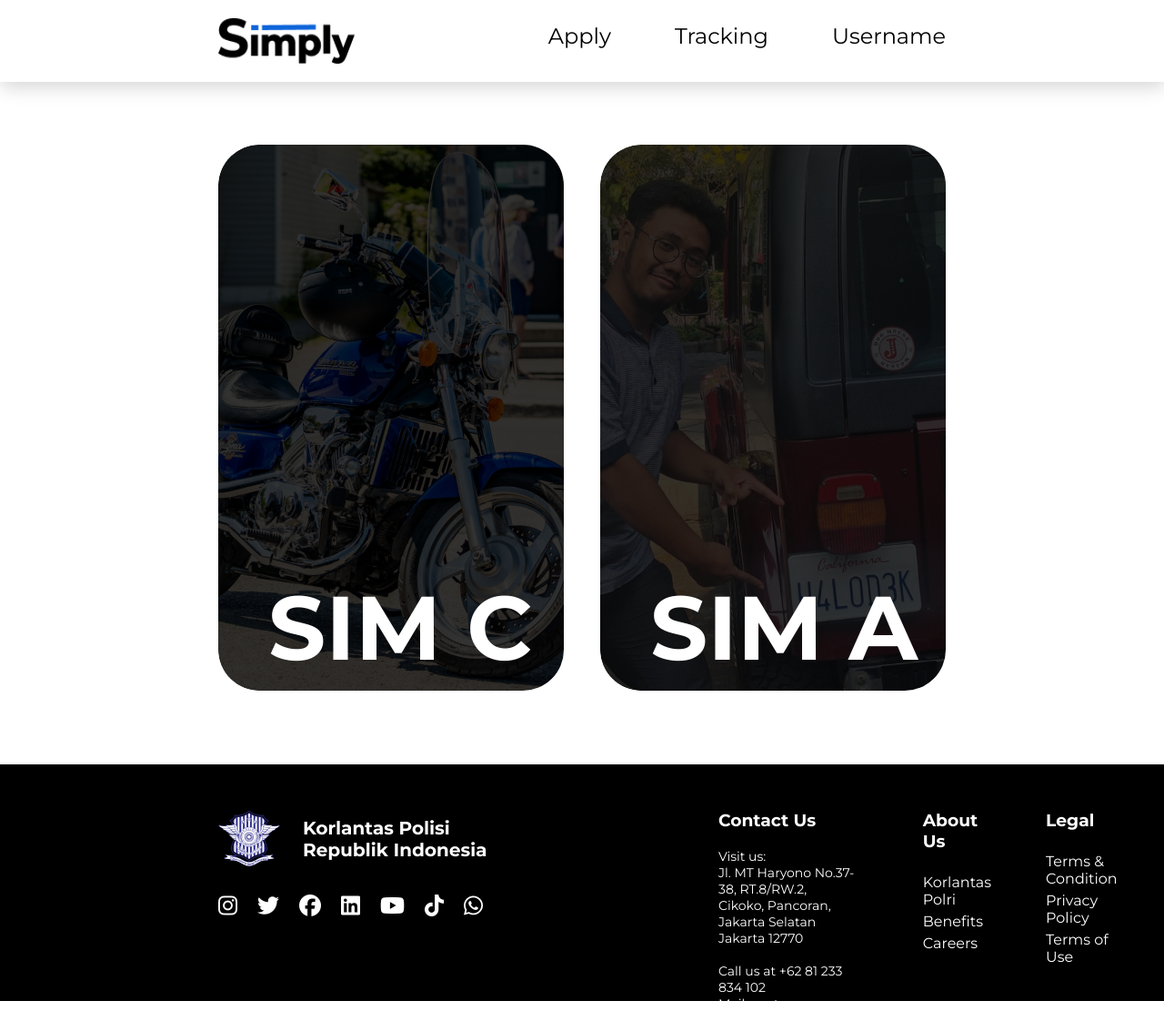
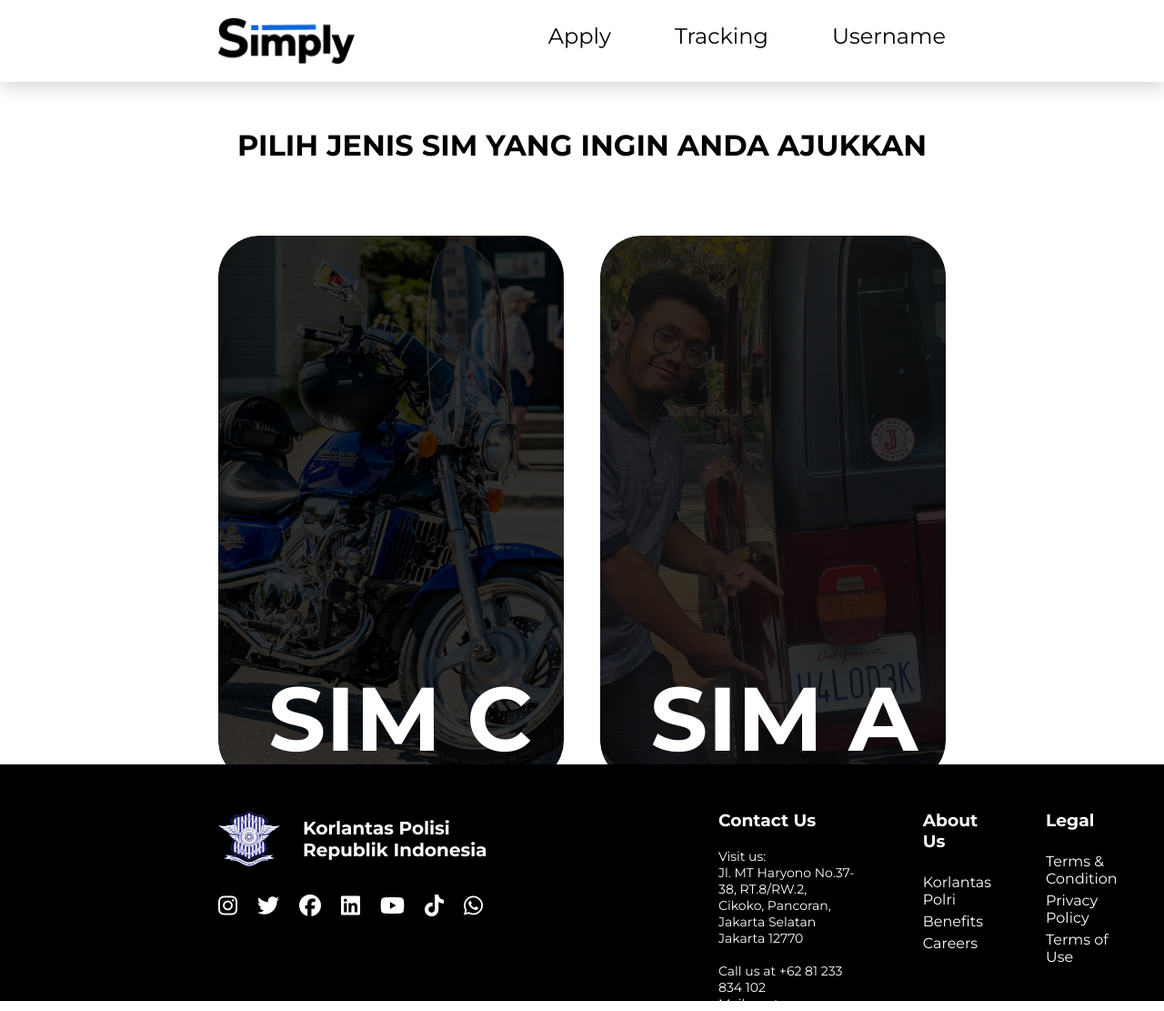
Before and after one commit to kecoaktempur/Simply, a Django app: page / in a window 1280 px wide; the page is wider, and only the part inside the window is pictured. Shown: the top 1111 px of that part at 91% size. Run offline with Django 4.2, Linux system fonts and the light colour scheme; some libraries are stand-ins or nearby versions.

Commit message:
margining done

```diff
--- a/Simply_Client/static/css/home.css
+++ b/Simply_Client/static/css/home.css
@@ -1,7 +1,7 @@
 /* File: static/css/home.css */
 
 .container {
-    margin-top: 40px;
+    margin-top: 140px;
     box-sizing: border-box;
     padding: 0 240px;
     text-align: center;
```
